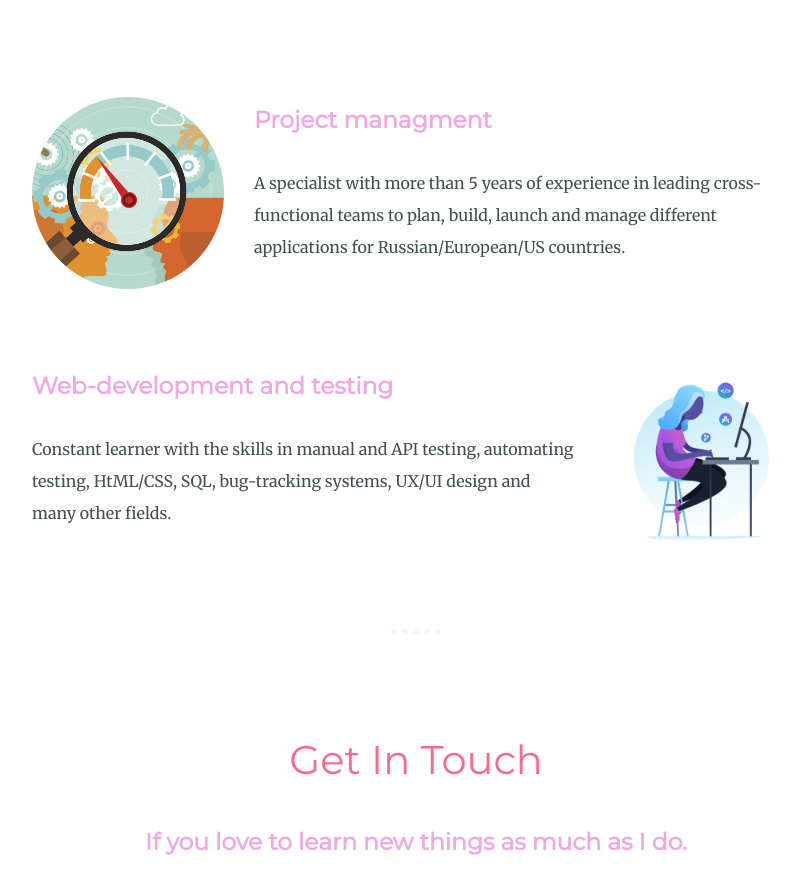
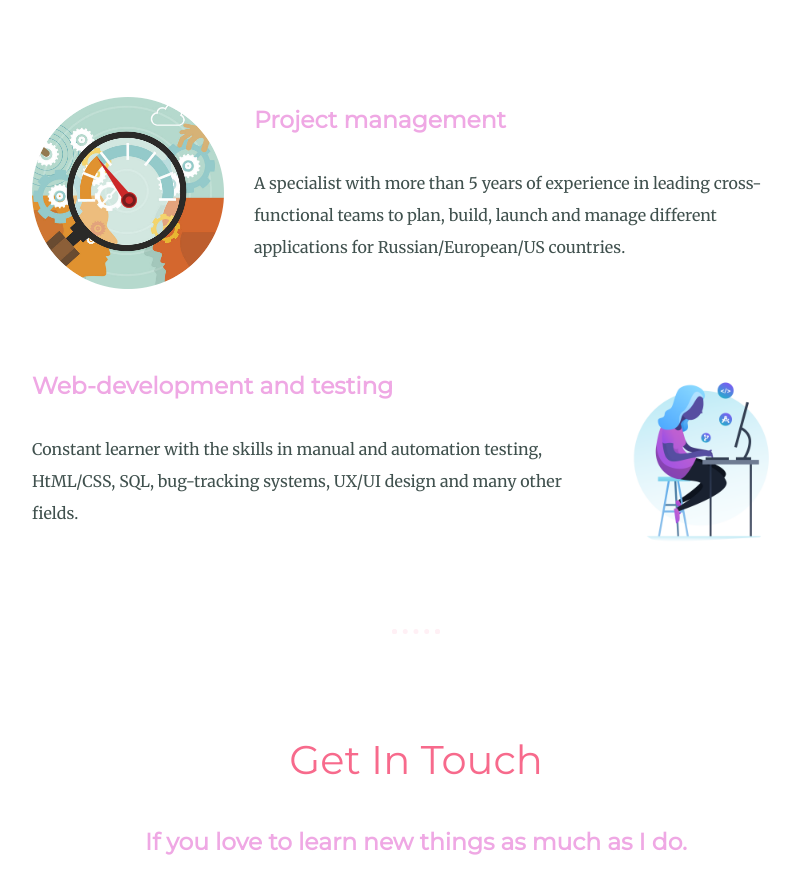
Before and after one commit to ianikova/cv, a plain HTML site: page index.html in a window 1280 px wide. Shown: the part 1532-2409 px from the top of the page, without its empty margins (224-1024 px from the left). Drawn offline with Linux system fonts and the light colour scheme; a web font is replaced by a local one.

Commit message:
Update index.html

```diff
--- a/index.html
+++ b/index.html
@@ -35,13 +35,13 @@
       <h2>My Skills</h2>
       <div class="skill-row">
         <img class="pm-img" src="3.png" alt="pm">
-        <h3>Project managment</h3>
+        <h3>Project management</h3>
         <p class="pm-skill-description">A specialist with more than 5 years of experience in leading cross-functional teams to plan, build, launch and manage different applications for Russian/European/US countries.</p>
       </div>
       <div class="skill-row">
         <img class="code-img" src="4.png" alt="code">
         <h3>Web-development and testing</h3>
-        <p class="code-skill-description">Constant learner with the skills in manual and API testing, automating testing, HtML/CSS, SQL, bug-tracking systems, UX/UI design and many other fields.</p>
+        <p class="code-skill-description">Constant learner with the skills in manual and automation testing, HtML/CSS, SQL, bug-tracking systems, UX/UI design and many other fields.</p>
       </div>
     </div>
 
```
